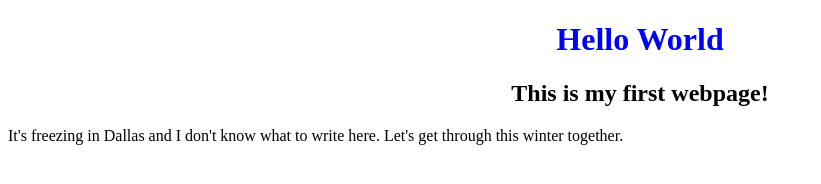
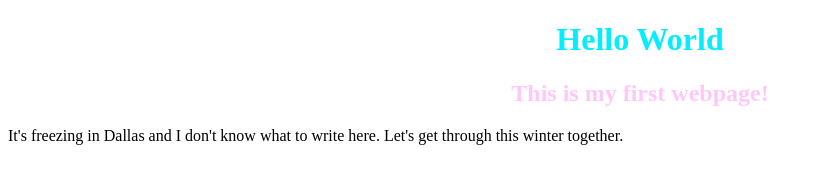
Before and after one commit to mimiluho/spring2022, a plain HTML site: page index.html in a window 1280 px wide. Shown: the whole page, without its empty margins (0-821 px from the left). Drawn offline with Linux system fonts and the light colour scheme.

Commit message:
made changes to color

```diff
--- a/index.html
+++ b/index.html
@@ -10,8 +10,8 @@ h2 {text-align: center;}
 </head>
 <body>
 
-<h1 style="color:blue">Hello World</h1>
-  <h2><strong>This is my first webpage!</strong> </h2>
+<h1 style="color:rgb(0, 238, 255)">Hello World</h1>
+  <h2 style="color:rgba(255, 0, 234, 0.219)"><strong>This is my first webpage!</strong> </h2>
 
 <p>It's freezing in Dallas and I don't know what to write here. Let's get through this winter together.</p>
 </body>
```
